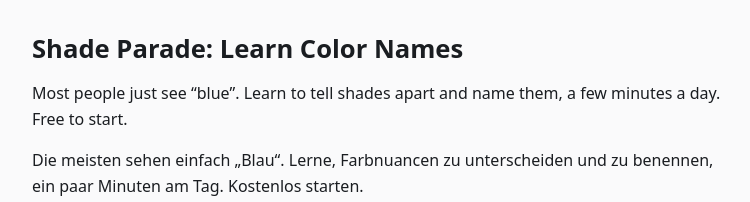
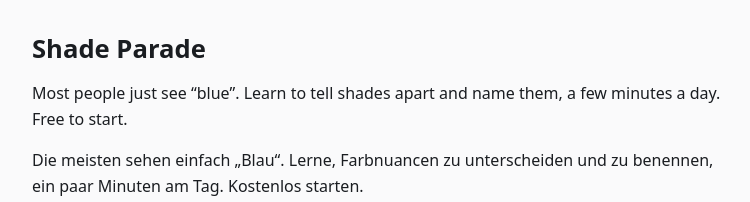
Before and after one commit to jg-jg-jg-jg-jg/app-legal, a plain HTML site: page shade-parade/index.html in a window 1280 px wide. Shown: the top 202 px of the page, without its empty margins (256-1006 px from the left). Drawn offline with Linux system fonts and the light colour scheme.

Commit message:
Shade Parade: plain name on the store link page
Co-Authored-By: Claude Opus 5.5 <noreply@anthropic.com>
Claude-Session: https://claude.ai/code/session_01PVCEv6R8ZvEeGaSs3E6cVN

```diff
--- a/shade-parade/index.html
+++ b/shade-parade/index.html
@@ -3,7 +3,7 @@
 <head>
 <meta charset="utf-8">
 <meta name="viewport" content="width=device-width, initial-scale=1">
-<title>Shade Parade: Learn Color Names</title>
+<title>Shade Parade</title>
 <meta name="description" content="Learn to tell shades apart and name them: a calm daily color trainer.">
 <link rel="stylesheet" href="../style.css">
 <link rel="stylesheet" href="../store-link.css">
@@ -18,7 +18,7 @@
 </head>
 <body>
 <main>
-<h1>Shade Parade: Learn Color Names</h1>
+<h1>Shade Parade</h1>
 <p>Most people just see “blue”. Learn to tell shades apart and name them,
 a few minutes a day. Free to start.</p>
 <p class="lang">Die meisten sehen einfach „Blau“. Lerne, Farbnuancen zu
```
Also changed, not shown: index.html (+1 -1 lines).
